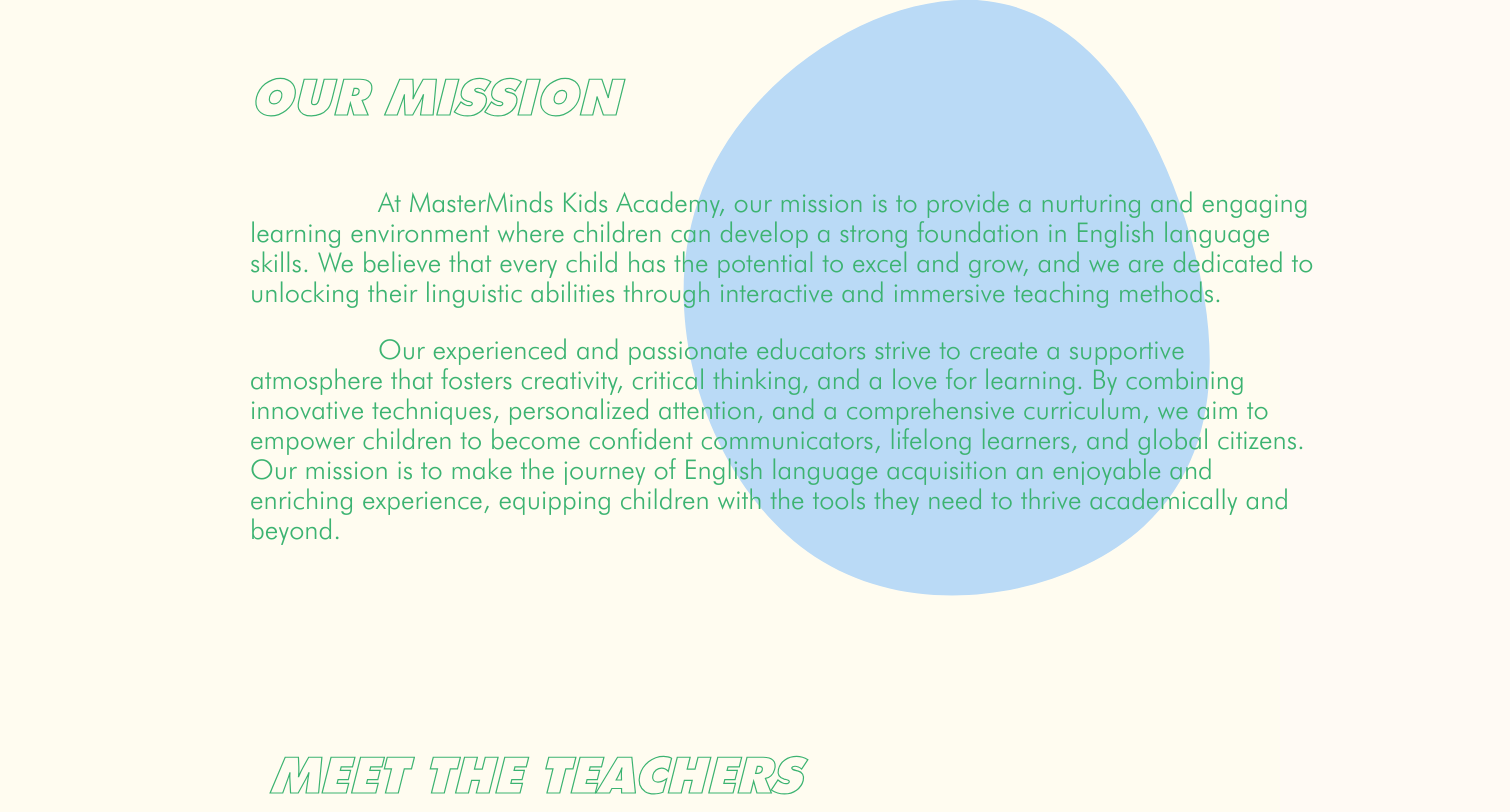
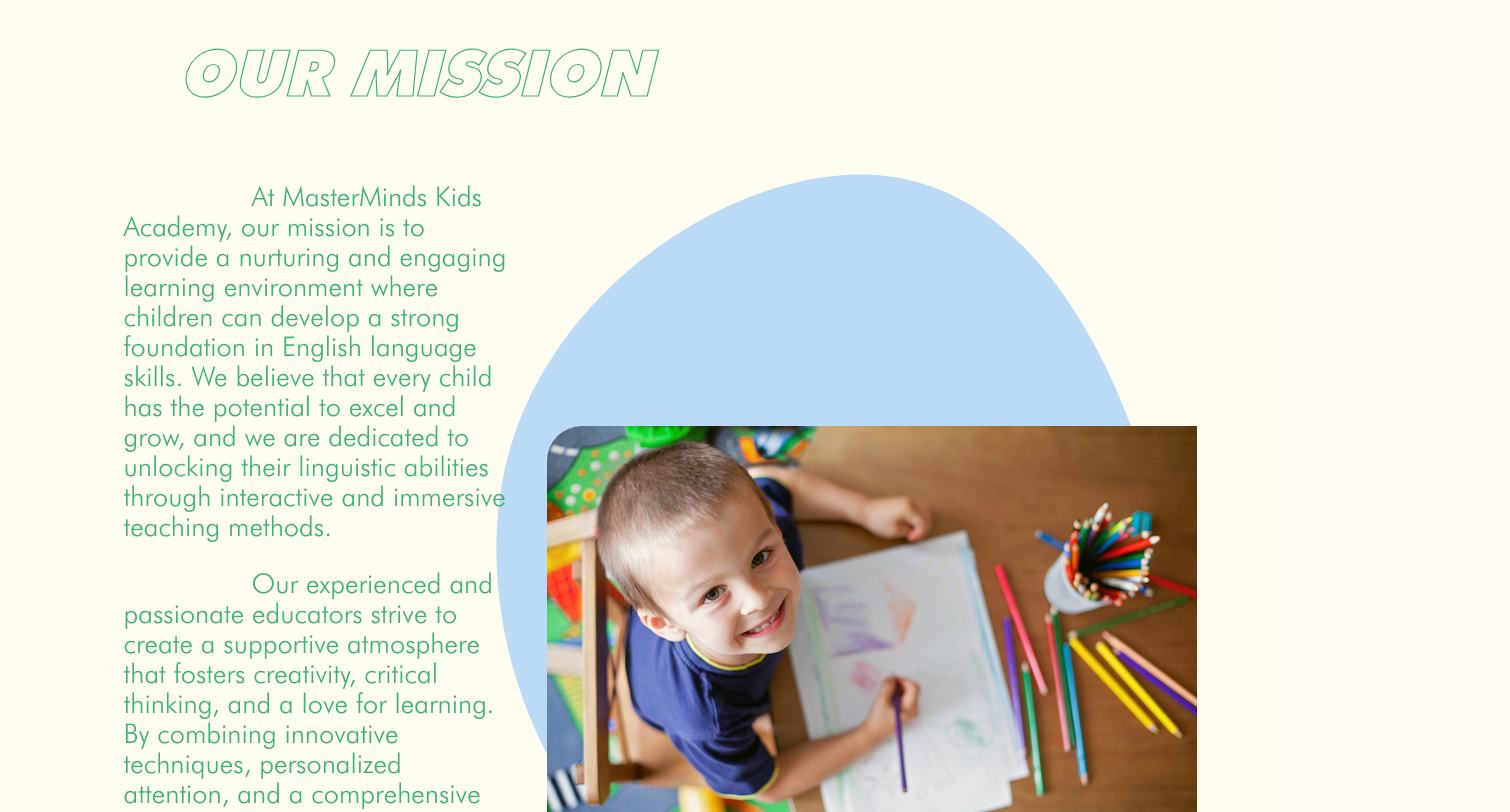
Before and after one commit to bbogomilov1/enlighten, a React (Create React App) app: page /about-us in a window 1280 px wide. Shown: the part 1162-1974 px from the top of the page, 1510 px wide, since content can reach past the window. Built offline with nearby package versions, Linux system fonts and the light colour scheme.

Commit message:
added image in our mission section and fixed scroll when navigating

```diff
--- a/src/components/about-us/OurMission.js
+++ b/src/components/about-us/OurMission.js
@@ -1,12 +1,12 @@
 import styles from "./OurMission.module.css";
-// import rocketImage from "../../static/Screenshot 2023-06-04 124038.png";
+import kidsImage from "../../static/preschool.jpg";
 
 function OurMission() {
   return (
     <div className={styles.container}>
       <h1>Our Mission</h1>
       <div className={styles.description}>
-        <div>
+        <div className={styles.paragraphsContainer}>
           <p>
             At MasterMinds Kids Academy, our mission is to provide a nurturing
             and engaging learning environment where children can develop a
@@ -27,9 +27,9 @@
             and beyond.
           </p>
         </div>
-        {/* <div className={styles.teacherLarita}>
-          <img src={rocketImage} alt="rocket" className={styles.teacherImage} />
-        </div> */}
+        <div>
+          <img src={kidsImage} alt="kids" className={styles.kidsImage} />
+        </div>
       </div>
       <svg
         viewBox="0 0 200 200"
--- a/src/components/about-us/OurMission.module.css
+++ b/src/components/about-us/OurMission.module.css
@@ -3,16 +3,18 @@
   display: flex;
   flex-direction: column;
   justify-content: center;
-  padding: 70px 250px;
+  align-items: center;
+  padding: 70px 110px;
 }
 
 .container h1 {
+  z-index: 1;
   -webkit-text-stroke: 1.2px mediumseagreen;
   color: transparent;
-  /* font-style: normal; */
   font-family: "Futura PT bold", sans-serif;
   text-transform: uppercase;
-  font-size: 50px;
+  font-size: 4rem;
+  margin-left: -450px;
 }
 
 .container p {
@@ -30,22 +32,27 @@
   padding-left: 450px;
 }
 
-.teacherLarita {
-  padding-top: 20px;
-}
-
-.teacherImage {
-  width: 300px;
+.kidsImage {
+  z-index: 1;
+  position: relative;
+  width: 650px;
+  border-radius: 35px 0px;
 }
 
 .description {
   display: flex;
   flex-direction: row;
-  width: 1065px;
+  align-items: center;
+  width: 105%;
+  padding: 0px 40px;
+}
+
+.paragraphsContainer {
+  padding: 0px 40px;
 }
 
 .blobOne {
-  width: 70%;
+  width: 90%;
   position: absolute;
-  right: -15%;
+  right: -18%;
 }
--- a/src/components/about-us/TheAcadamy.module.css
+++ b/src/components/about-us/TheAcadamy.module.css
@@ -3,7 +3,7 @@
   display: flex;
   flex-direction: column;
   justify-content: center;
-  padding: 120px 110px;
+  padding: 120px 110px 80px 110px;
   z-index: 1;
 }
 
@@ -13,7 +13,7 @@
   z-index: 1;
   font-family: "Futura PT bold", sans-serif;
   text-transform: uppercase;
-  font-size: 65px;
+  font-size: 4rem;
   padding-left: 200px;
 }
 
--- a/src/pages/RootLayout.js
+++ b/src/pages/RootLayout.js
@@ -1,9 +1,16 @@
-import { Outlet } from "react-router-dom/dist";
+import { Outlet, useLocation } from "react-router-dom/dist";
 import MainNavigation from "../components/MainNavigation";
 import styles from "./RootLayout.module.css";
 import Footer from "../components/Footer";
+import { useEffect } from "react";
 
 const RootLayout = ({ children }) => {
+  const location = useLocation();
+
+  useEffect(() => {
+    window.scrollTo(0, 0);
+  }, [location.pathname]);
+
   return (
     <>
       <MainNavigation />
```
Also changed, not shown: src/static/preschool.jpg (added).
